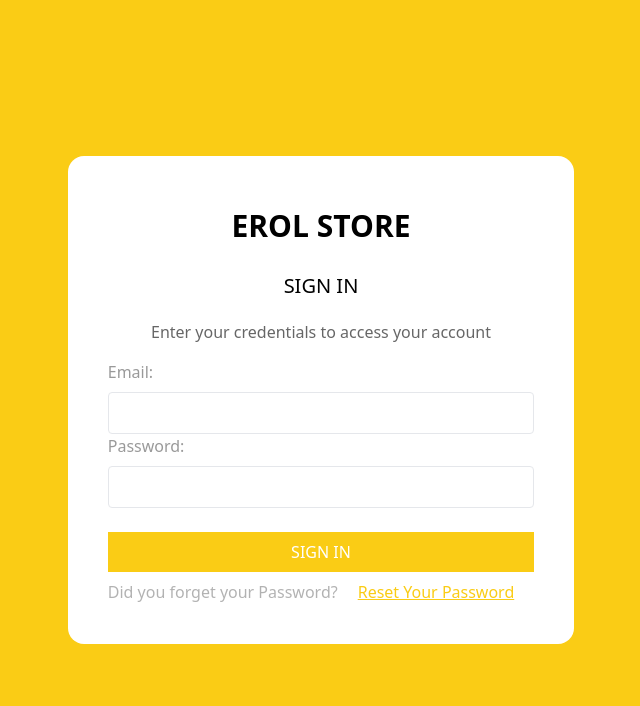
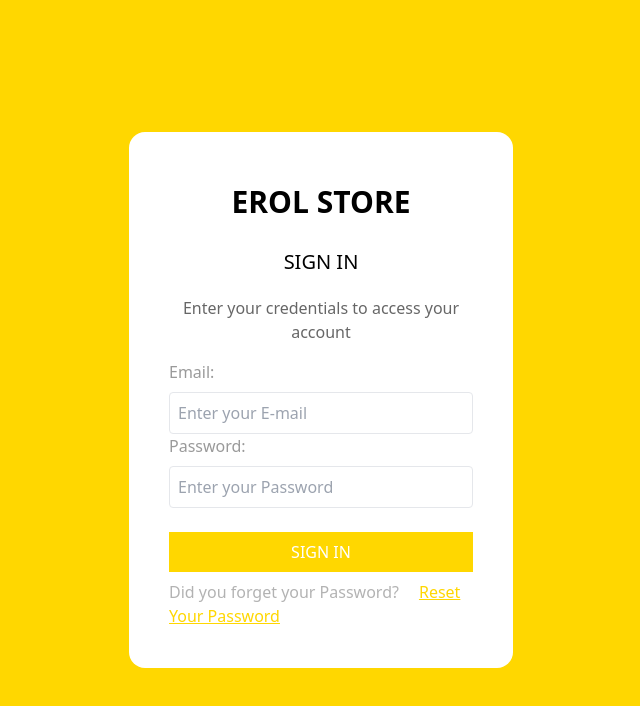
Before and after one commit to muhammeterl1912/React-Store-App, a React (Create React App) app: page / in a window 1280 px wide. Shown: the top 706 px of the page, without its empty margins (319-959 px from the left). Built offline with nearby package versions, Linux system fonts and the light colour scheme.

Commit message:
structured the router files.

```diff
--- a/package.json
+++ b/package.json
@@ -9,6 +9,7 @@
     "init": "^0.1.2",
     "react": "^18.2.0",
     "react-dom": "^18.2.0",
+    "react-router-dom": "^6.22.3",
     "react-scripts": "5.0.1",
     "tailwindcss": "^3.4.3",
     "web-vitals": "^2.1.4"
--- a/src/App.js
+++ b/src/App.js
@@ -1,8 +1,10 @@
-import Login from "./pages/Login";
+import AppRouter from "./router/AppRouter";
+
+
 function App() {
   return (
     <div >
-<Login/>
+   <AppRouter/>
     </div>
   );
 }
--- a/src/index.css
+++ b/src/index.css
@@ -1,3 +1,15 @@
 @tailwind base;
 @tailwind components;
 @tailwind utilities;
+
+@layer components {
+  .login-container {
+    @apply h-[100vh] bg-primary flex justify-center items-center;
+  }
+.formContainer{
+  @apply bg-secondary rounded-[1rem] p-9 sm:p-10 sm:w-[70%] md:w-[30%];
+}
+.brand-title{
+  @apply text-3xl mb-3 text-center p-3 font-extrabold uppercase;
+}
+}
--- a/src/pages/Home.jsx
+++ b/src/pages/Home.jsx
@@ -0,0 +1,9 @@
+import React from 'react'
+
+const Home = () => {
+  return (
+    <div>Home</div>
+  )
+}
+
+export default Home
--- a/src/pages/Login.jsx
+++ b/src/pages/Login.jsx
@@ -1,38 +1,60 @@
+import { useState } from "react";
+
+
 const Login = () => {
+  const [email, setEmail] = useState("");
+  const [password, setPassword] = useState("");
+
+  const handleSubmit = (e) =>{
+    e.preventDefault()
+    console.log(email,password)
+  }
   return (
-    <div className="h-[100vh] bg-yellow-400 flex justify-center items-center">
-      <form class="bg-white rounded-[1rem] p-9 sm:p-10 md:w-2/2">
-        <h3 className="text-3xl mb-3 text-center p-3 font-extrabold uppercase">
-          Erol Store
-        </h3>
+    <div className="login-container">
+      <form class="formContainer"  onSubmit={handleSubmit}>
+        <h3 className="brand-title">Erol Store</h3>
         <h5 className="text-xl mb-3 text-center p-1">SIGN IN</h5>
         <p className=" mb-3 text-center p-1 text-black text-opacity-60">
           Enter your credentials to access your account
         </p>
-        <label htmlFor="e-mail" className=" text-black text-opacity-40">
+        <label
+          htmlFor="e-mail"
+          className=" text-black text-opacity-40 cursor-pointer"
+        >
           Email:
         </label>
         <input
           type="email"
           id="e-mail"
-          className="border focus:outline-yellow-400 p-2 mt-2 block w-[100%] rounded "
+          placeholder="Enter your E-mail"
+          className="border focus:outline-primary p-2 mt-2 block w-[100%] rounded "
+          onChange={e=>setEmail(e.target.value)}
         />
-        <label htmlFor="password" className=" text-black text-opacity-40">
+        <label
+          htmlFor="password"
+          className=" text-black text-opacity-40 cursor-pointer"
+        >
           Password:
         </label>
         <input
           type="password"
           id="password"
+          placeholder="Enter your Password"
           className="border focus:outline-yellow-400 p-2 mt-2 block w-[100%] rounded"
+          onChange={e=>setPassword(e.target.value)}
         />
         <input
           type="submit"
-          className="w-[100%] bg-yellow-400 text-white block m-auto mt-6 p-2 cursor-pointer"
+          className="w-[100%] bg-primary text-secondary block m-auto mt-6 p-2 cursor-pointer hover:opacity-90"
           value={"SIGN IN"}
+
         />
-        <p className="text-black text-opacity-30 mt-2 ">Did you forget your Password?<span className="mx-5 text-yellow-400 underline">Reset Your Password</span>
-</p>
-
+        <p className="text-black text-opacity-30 mt-2 ">
+          Did you forget your Password?
+          <span className="mx-5 text-primary underline">
+            Reset Your Password
+          </span>
+        </p>
       </form>
     </div>
   );
--- a/src/router/AppRouter.jsx
+++ b/src/router/AppRouter.jsx
@@ -0,0 +1,16 @@
+import { BrowserRouter,Route,Routes } from "react-router-dom";
+import Login from "../pages/Login";
+import Home from "../pages/Home"
+
+const AppRouter = () => {
+  return (
+    <BrowserRouter>
+    <Routes>
+      <Route path="/" element={<Login/>} />
+      <Route path="/home" element={<Home/>} />
+    </Routes>
+</BrowserRouter>
+  )
+}
+
+export default AppRouter
--- a/tailwind.config.js
+++ b/tailwind.config.js
@@ -1,10 +1,13 @@
 /** @type {import('tailwindcss').Config} */
 module.exports = {
-  content: [
-    "./src/**/*.{js,jsx,ts,tsx}",
-  ],
+  content: ["./src/**/*.{js,jsx,ts,tsx}"],
   theme: {
-    extend: {},
+    extend: {
+      colors: {
+        primary: "#FFD700",
+        secondary:"#fff",
+      },
+    },
   },
   plugins: [],
-}
+};
```
Also changed, not shown: 1 other file (tests, documents, lock files or other folders).
